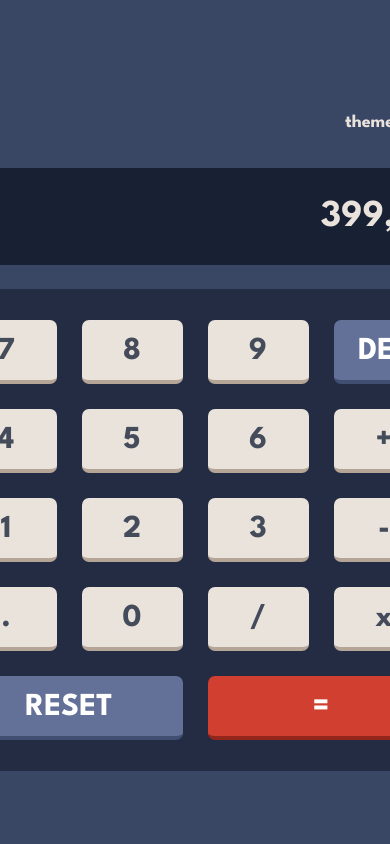
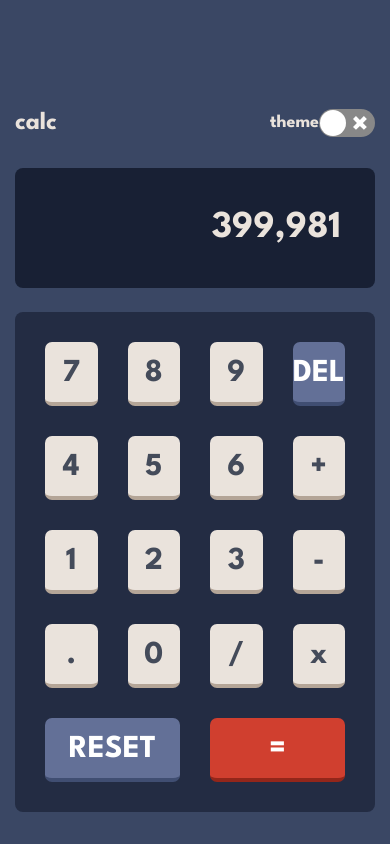
Before and after one commit to iskandar13abdurakhmonov/react-calculator, a React (Vite) app: page / in a window 390 px wide. Built offline with nearby package versions, Linux system fonts and the light colour scheme.

Commit message:
responsive design

```diff
--- a/src/index.css
+++ b/src/index.css
@@ -113,7 +113,10 @@ body {
 }
 
 .header-bottom {
-  padding: 30px 0 29px 381px;
+  padding: 41px 34px 41px 0;
+  display: flex;
+  justify-content: end;
+  width: 100%;
   background-color: hsl(224, 36%, 15%);
   border-radius: 8px;
   max-height: 127px;
@@ -125,24 +128,27 @@ body {
 }
 
 .bottom {
+  padding: 15px 15px 15px 15px;
+  width: 100%;
   background-color: hsl(223, 31%, 20%);
-  padding: 31px 0 31px 0;
   border-radius: 8px;
 }
 
 .numpad {
   display: grid;
-  grid-template-columns: repeat(4, 101px);
-  gap: 25px;
+  width: 100%;
+  grid-template-columns: repeat(4, 1fr);
   justify-content: center;
+  align-items: center;
 }
 
 .key {
+  margin: 15px;
   padding: 4px 0 0 0;
   display: flex;
   align-items: center;
   justify-content: center;
-  width: 101px;
+  max-width: 101px;
   height: 64px;
   border-radius: 7px;
 }
@@ -183,5 +189,5 @@ body {
 
 .bottom-keys {
   grid-column: 2 span;
-  width: 227px;
+  max-width: 236px;
 }
```
